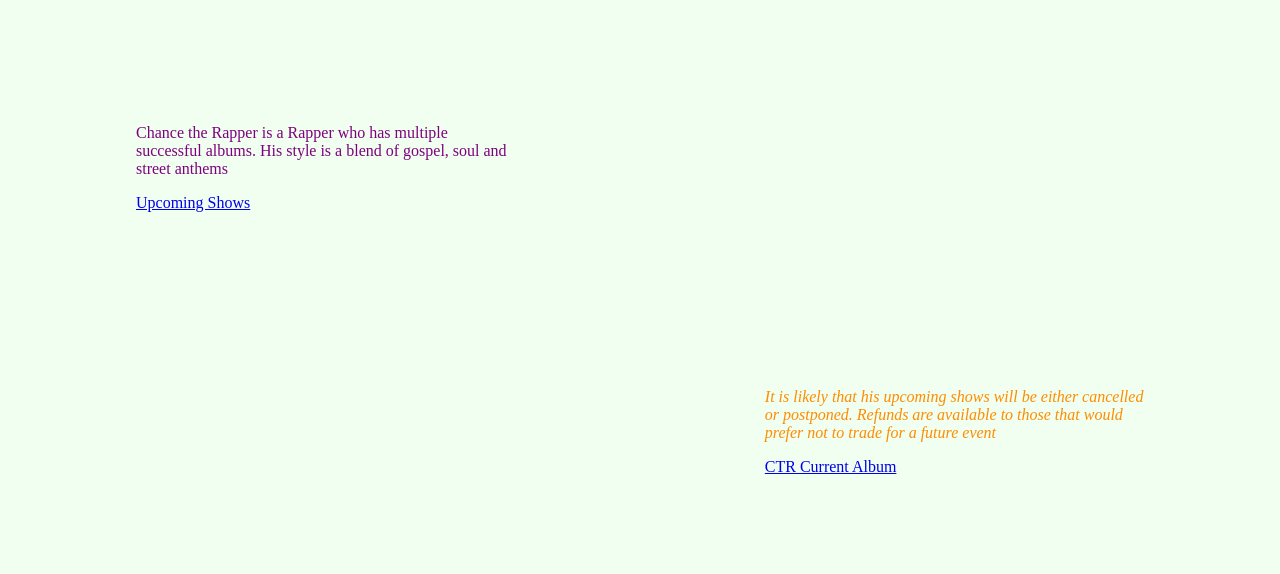
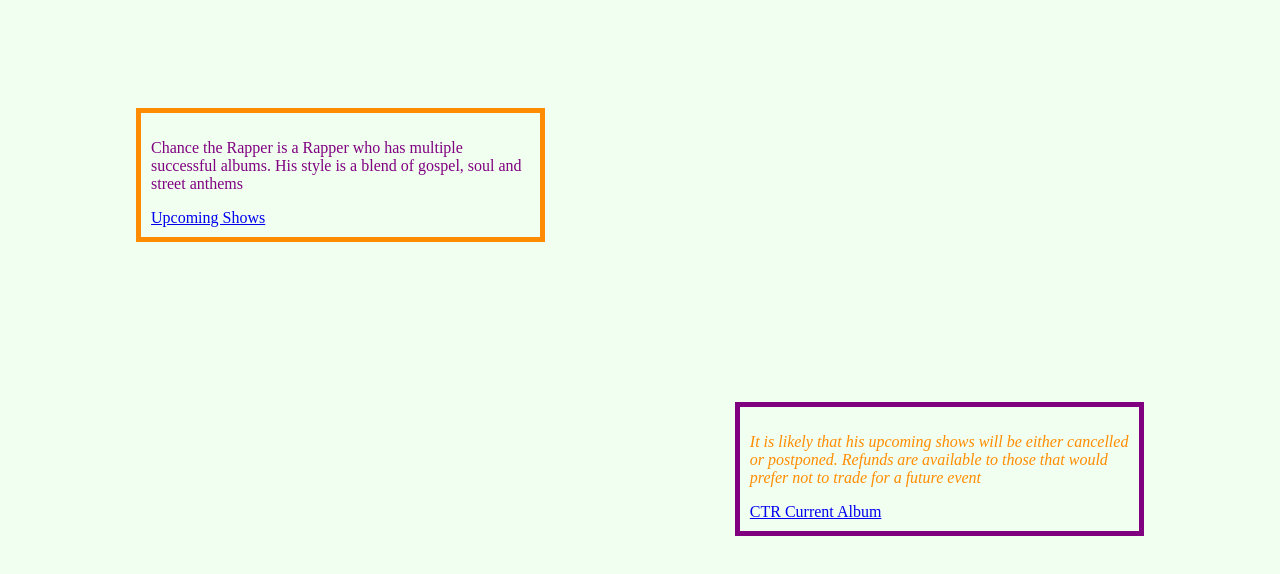
Before and after one commit to tayphill13/ChanceTheRapper, a plain HTML site: page index.html in a window 1280 px wide. Shown: the part 88-662 px from the top of the page. Drawn offline with Linux system fonts and the light colour scheme.

Commit message:
Add border and padding around our shows and disclaimer classes

```diff
--- a/CSS/style.css
+++ b/CSS/style.css
@@ -3,6 +3,8 @@
     margin: 10vh 10vw;
     color: purple;
     width: 30%;
+    padding: 10px;
+    border: 5px solid darkorange;
 }
 
 .disclaimer {
@@ -10,6 +12,8 @@
     margin: 10vh 10vw;
     color: darkorange;
     width: 30%;
+    padding: 10px;
+    border: 5px solid purple;
 }
 h1 {
     color: green;
```
